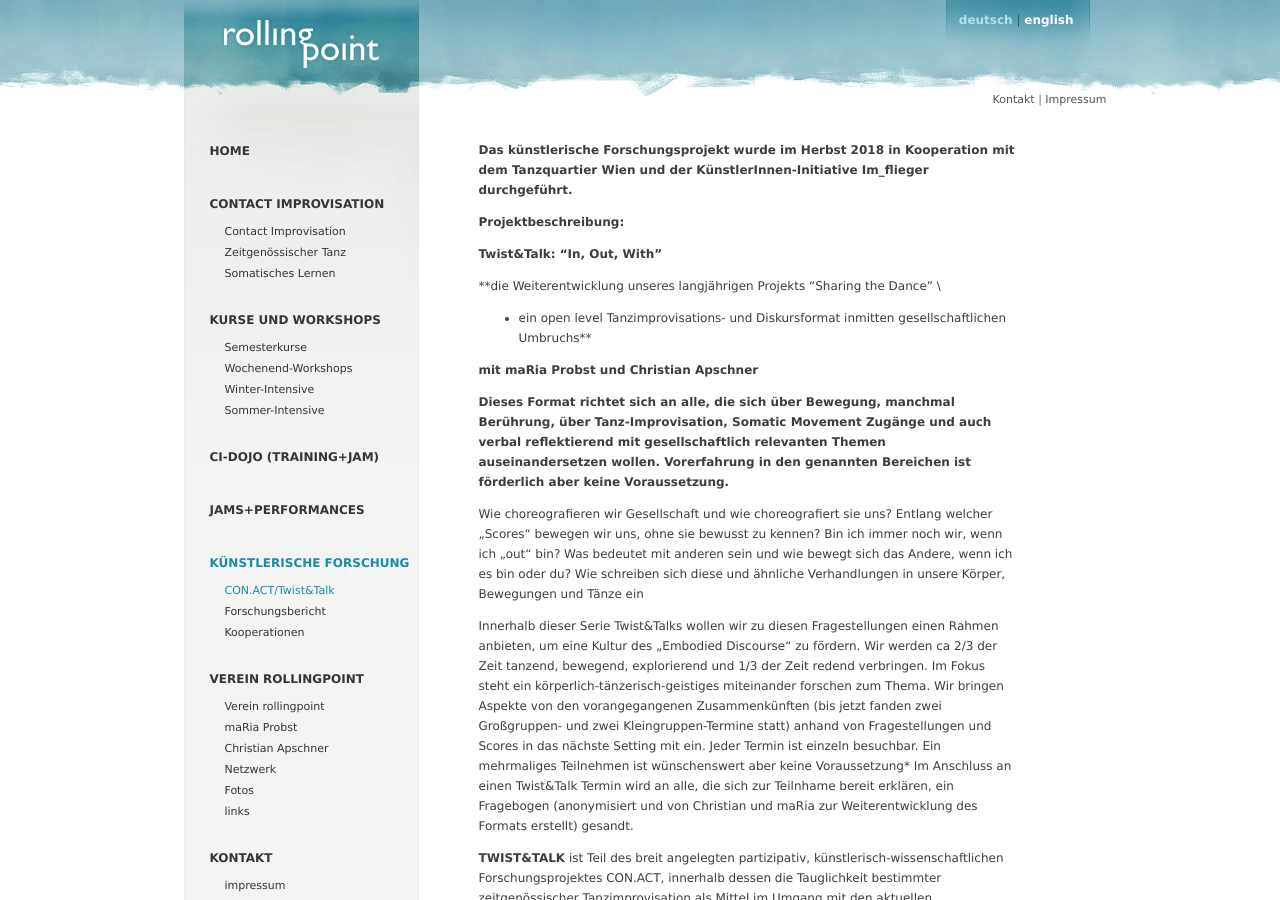
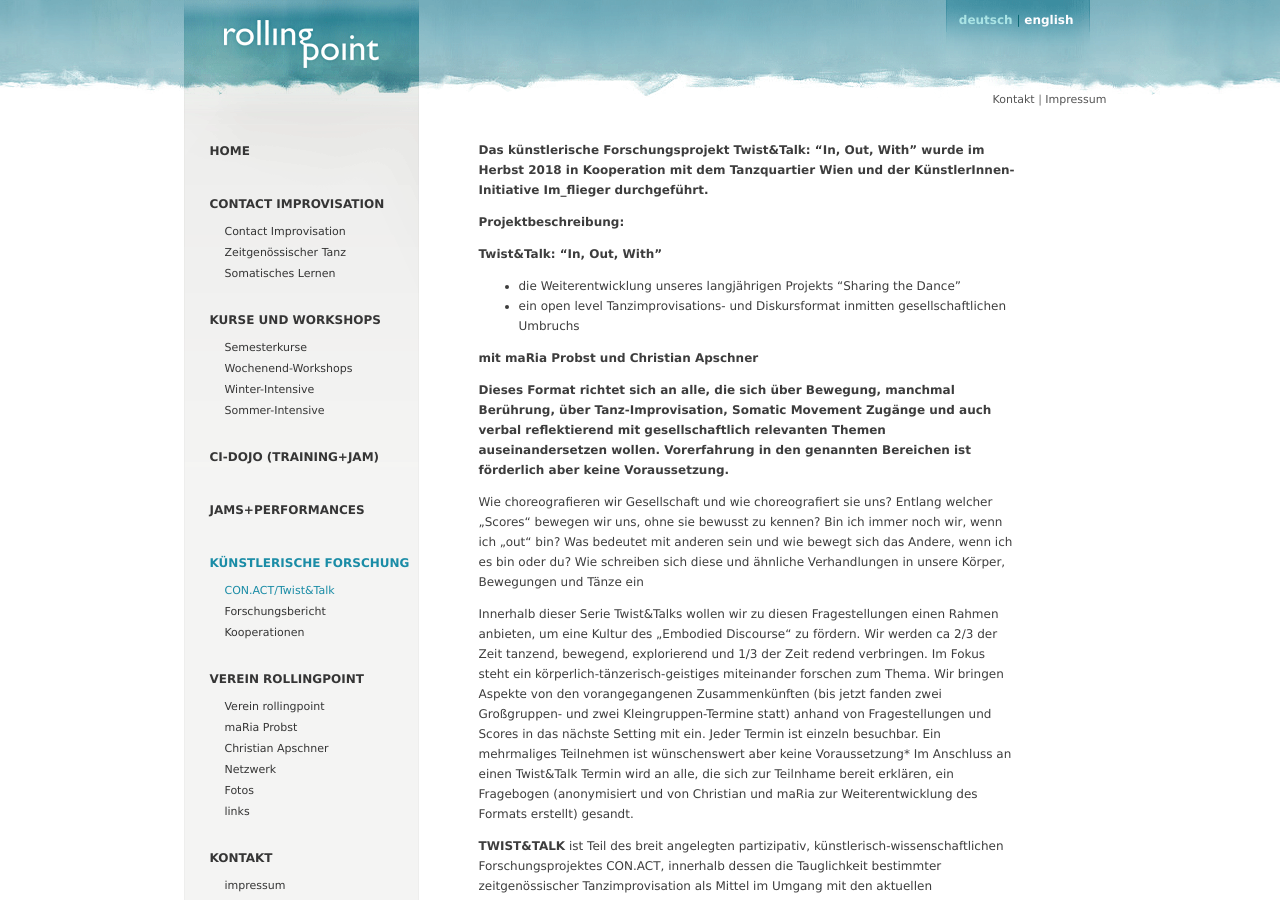
Before and after one commit to manulari/rollingpointat, a Jekyll site: the page built from _all_pages/conact1.md, in a window 1280 px wide and 900 px high. Built offline with Jekyll 4.4.1, drawn with Linux system fonts in a browser that asks for light colours.

Commit message:
Update page “conact1”

```diff
--- a/_all_pages/conact1.md
+++ b/_all_pages/conact1.md
@@ -2,14 +2,14 @@
 permalink: /conact1
 title: CON.ACT/Twist&Talk
 ---
-**Das künstlerische Forschungsprojekt wurde im Herbst 2018 in Kooperation mit dem Tanzquartier Wien und der KünstlerInnen-Initiative Im_flieger durchgeführt.**
+**Das künstlerische Forschungsprojekt Twist&Talk: "In, Out, With" wurde im Herbst 2018 in Kooperation mit dem Tanzquartier Wien und der KünstlerInnen-Initiative Im_flieger durchgeführt.**
 
 **Projektbeschreibung:**
 
 **Twist&Talk: "In, Out, With"**
 
-**die Weiterentwicklung unseres langjährigen Projekts "Sharing the Dance" \
-- ein open level Tanzimprovisations- und Diskursformat inmitten gesellschaftlichen Umbruchs**
+* die Weiterentwicklung unseres langjährigen Projekts "Sharing the Dance"
+* ein open level Tanzimprovisations- und Diskursformat inmitten gesellschaftlichen Umbruchs
 
 **mit maRia Probst und Christian Apschner**
 
@@ -28,8 +28,6 @@ Aspekte des Prozess und Teilergebnisse aus **CON.ACT** / Etappe 1 werden im Ra
 TQW: <http://tqw.at>
 
 Im_flieger: <http://www.imflieger.net/>
-
-
 
 **"CON.ACT”** ist eine partizipative, künstlerisch-wissenschaftliche Recherche ob und wie eine spezifische Praxis zeitgenössischer Tanzimprovisation und von Somatic Movement Practices eine Methode im Umgang mit gesellschaftlichem Wandel darstellt und das Potential zu gesellschaftspolitischem Handeln in sich birgt.
 
```
